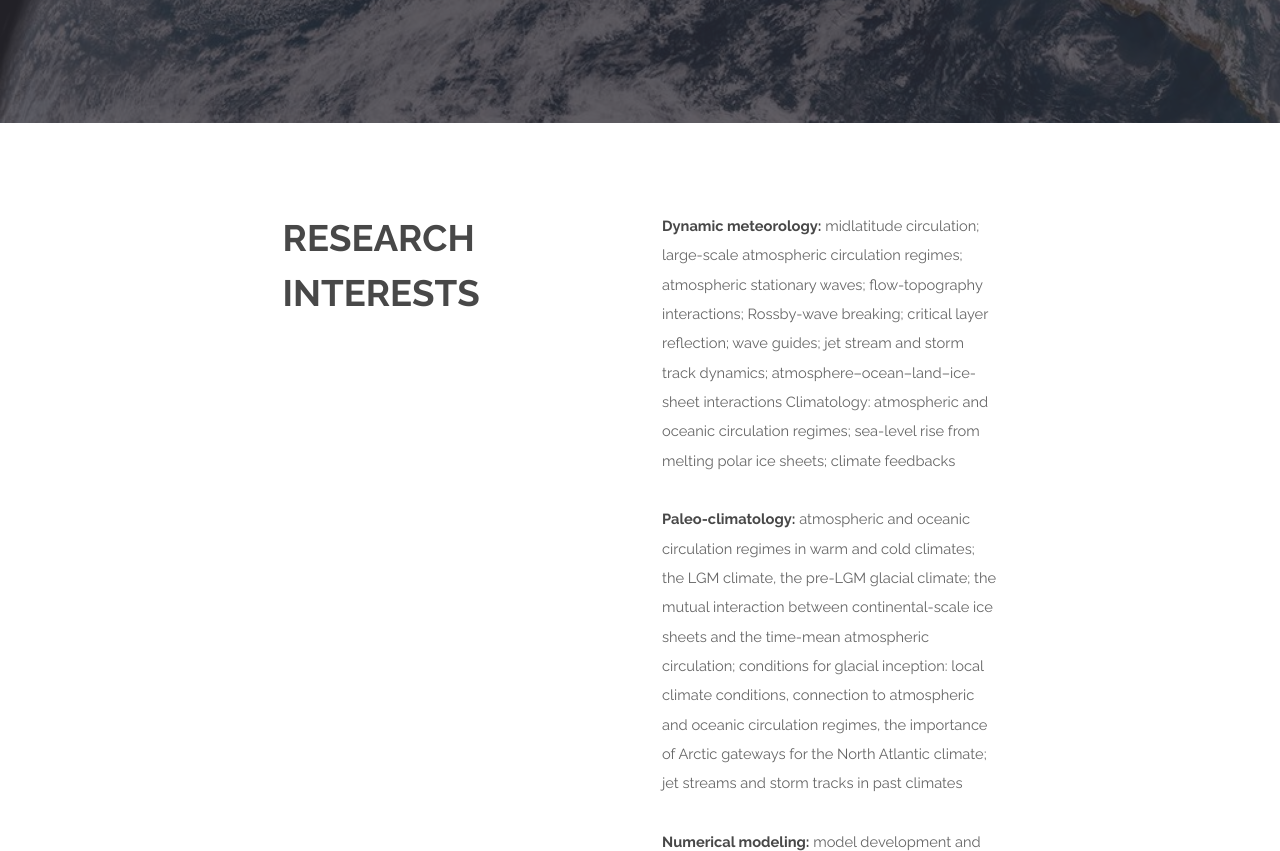
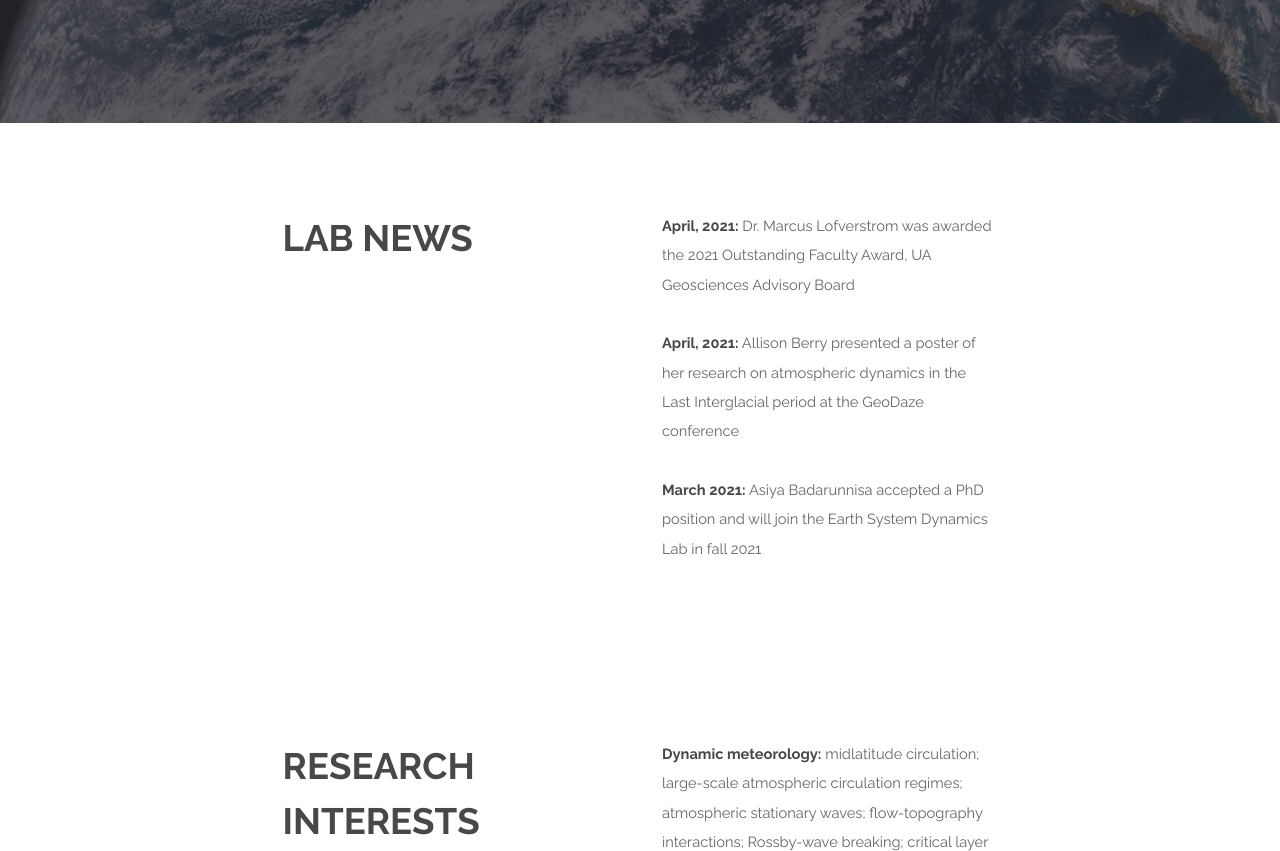
Before and after one commit to lofverstrom/lofverstrom.github.io, a plain HTML site: page index.html in a window 1280 px wide. Shown: the part 460-1311 px from the top of the page. Drawn offline with Linux system fonts and the light colour scheme.

Commit message:
update pubs and index

```diff
--- a/index.html
+++ b/index.html
@@ -50,6 +50,34 @@
 			<section id="banner">
 				<h2></br></br>Earth System Dynamics Lab<br><br></h2>
 			</section>
+
+
+
+			<!-- Welcome section -->
+				<section id="one" class="wrapper style1">
+					<div class="container 75%">
+						<div class="row 200%">
+							<div class="6u 6u$(medium)">
+								<!-- <div class="12u 6u$(medium)"> -->
+								<header class="major">
+									<h2>Lab News</h2>
+								</header>
+							</div>
+							<div class="6u$ 12u$(medium)">
+
+								<b>April, 2021:</b> Dr. Marcus Lofverstrom was awarded the 2021 Outstanding Faculty Award, UA Geosciences Advisory Board
+								<br><br>
+
+								<b>April, 2021:</b> Allison Berry presented a poster of her research on atmospheric dynamics in the Last Interglacial period at the GeoDaze conference
+								<br><br>
+
+								<b>March 2021:</b> Asiya Badarunnisa accepted a PhD position and will join the Earth System Dynamics Lab in fall 2021
+								<br><br>
+
+							</div>
+						</div>
+					</div>
+				</section>
 
 
 			<!-- Welcome section -->
```
Also changed, not shown: publications.html (+1 -1 lines).
